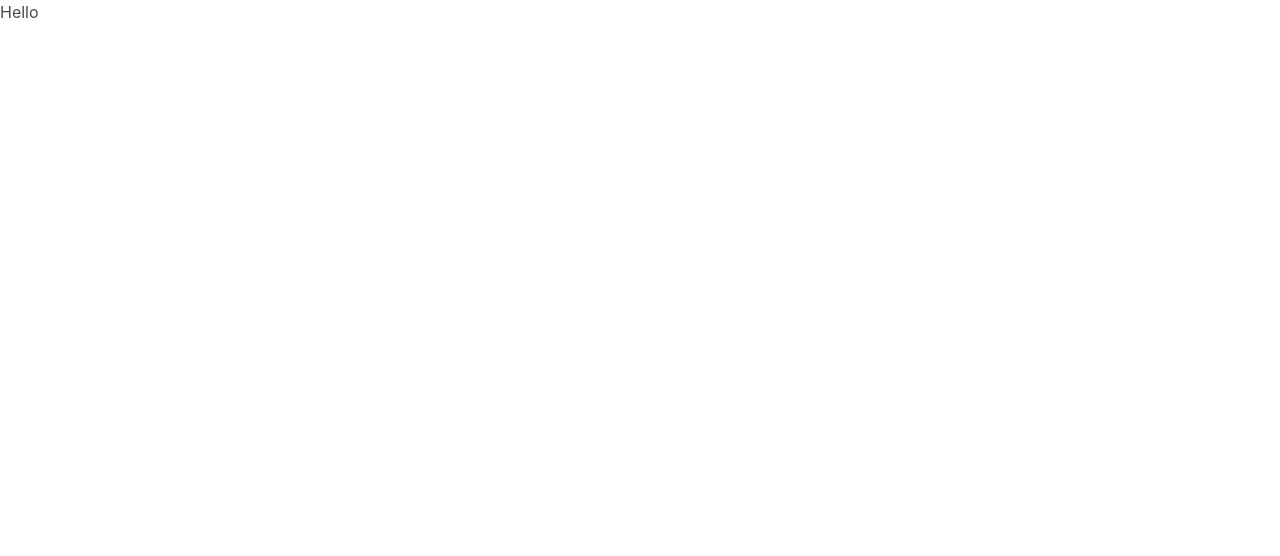
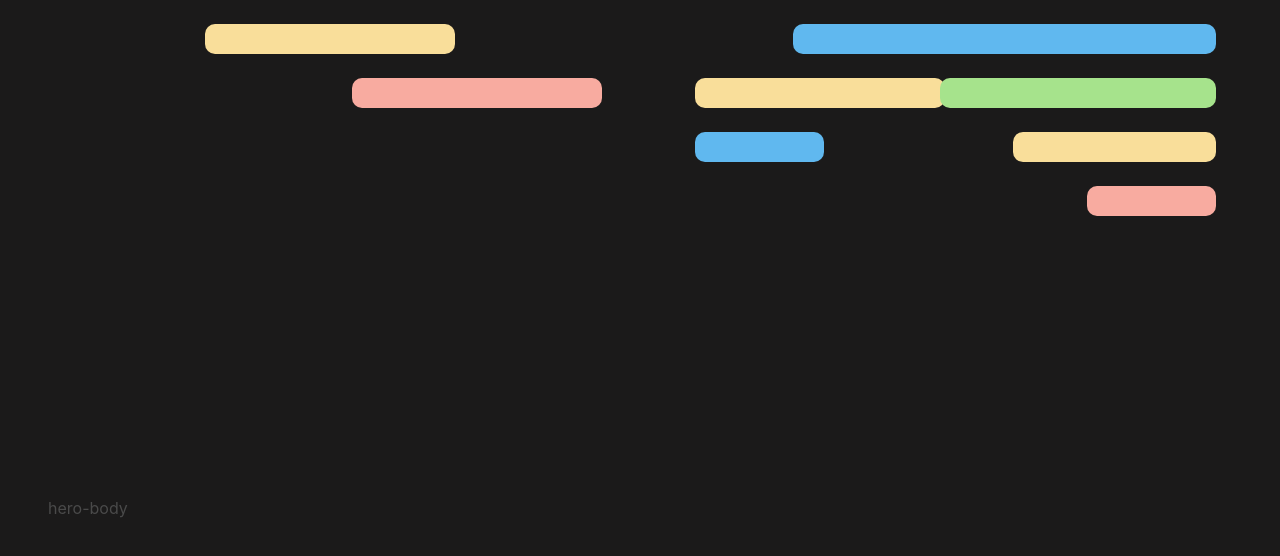
Before and after one commit to infernalslam/cv-my-years, a Vue app: page / in a window 1280 px wide. Shown: the top 556 px of the page. Built offline with nearby package versions, Linux system fonts and the light colour scheme.

Commit message:
add init pages bars:lipstick:

```diff
--- /dev/null
+++ b/src/assets/main.css
@@ -0,0 +1,3 @@
+body {
+  background-color: #1b1a1a !important;
+}
--- /dev/null
+++ b/src/components/LandingPage.vue
@@ -0,0 +1,83 @@
+<template>
+  <div>
+    <section class="hero is-fullheight">
+       <div class="hero-head">
+         <br>
+         <div class="container">
+            <div class="columns is-mobile">
+            <div class="column">
+              <div class="bars is-2 color-yellow"></div>
+            </div>
+            <div class="column">
+              <div class="bars color-blue"></div>
+            </div>
+          </div>
+          <div class="columns is-mobile">
+            <div class="column is-2"></div>
+            <div class="column">
+              <div class="bars is-2 color-red"></div>
+            </div>
+            <div class="column is-2">
+              <div class="bars is-2 color-yellow"></div>
+            </div>
+            <div class="column">
+              <div class="bars color-green"></div>
+            </div>
+          </div>
+          <div class="columns is-mobile">
+            <div class="column is-6"></div>
+            <div class="column is-2">
+              <div class="bars color-blue"></div>
+            </div>
+            <div class="column is-1"></div>
+            <div class="column">
+              <div class="bars color-yellow"></div>
+            </div>
+          </div>
+          <div class="columns is-mobile">
+            <div class="column is-10"></div>
+             <div class="column">
+                <div class="bars color-red"></div>
+             </div>
+          </div>
+         </div>
+      </div>
+      <div class="hero-body">
+        hero-body
+      </div>
+    </section>
+  </div>
+</template>
+
+<script>
+export default {
+}
+</script>
+
+<style scoped>
+.bars {
+  display: block;
+  position: relative;
+  border-radius: 20px;
+  margin-left: 25%;
+  height: 30px;
+  border-radius: 10px;
+}
+.is-2 {
+  width: 250px;
+}
+.color-yellow {
+  background-color: #f9de9a;
+}
+.color-blue {
+  background-color: #60b8ef;
+}
+.color-red {
+  background-color: #f8aba0;
+}
+
+.color-green {
+  background-color: #a6e38c;
+}
+
+</style>
--- a/src/main.js
+++ b/src/main.js
@@ -4,6 +4,7 @@ import Vue from 'vue'
 import App from './App'
 import router from './router'
 import '../node_modules/bulma/css/bulma.min.css'
+import '@/assets/main.css'
 
 Vue.config.productionTip = false
 
--- a/src/pages/Index.vue
+++ b/src/pages/Index.vue
@@ -1,11 +1,15 @@
 <template>
   <div>
-    Hello
+    <landing-page></landing-page>
   </div>
 </template>
 
 <script>
+import LandingPage from '@/components/LandingPage'
 export default {
+  components: {
+    LandingPage
+  }
 }
 </script>
 
```
